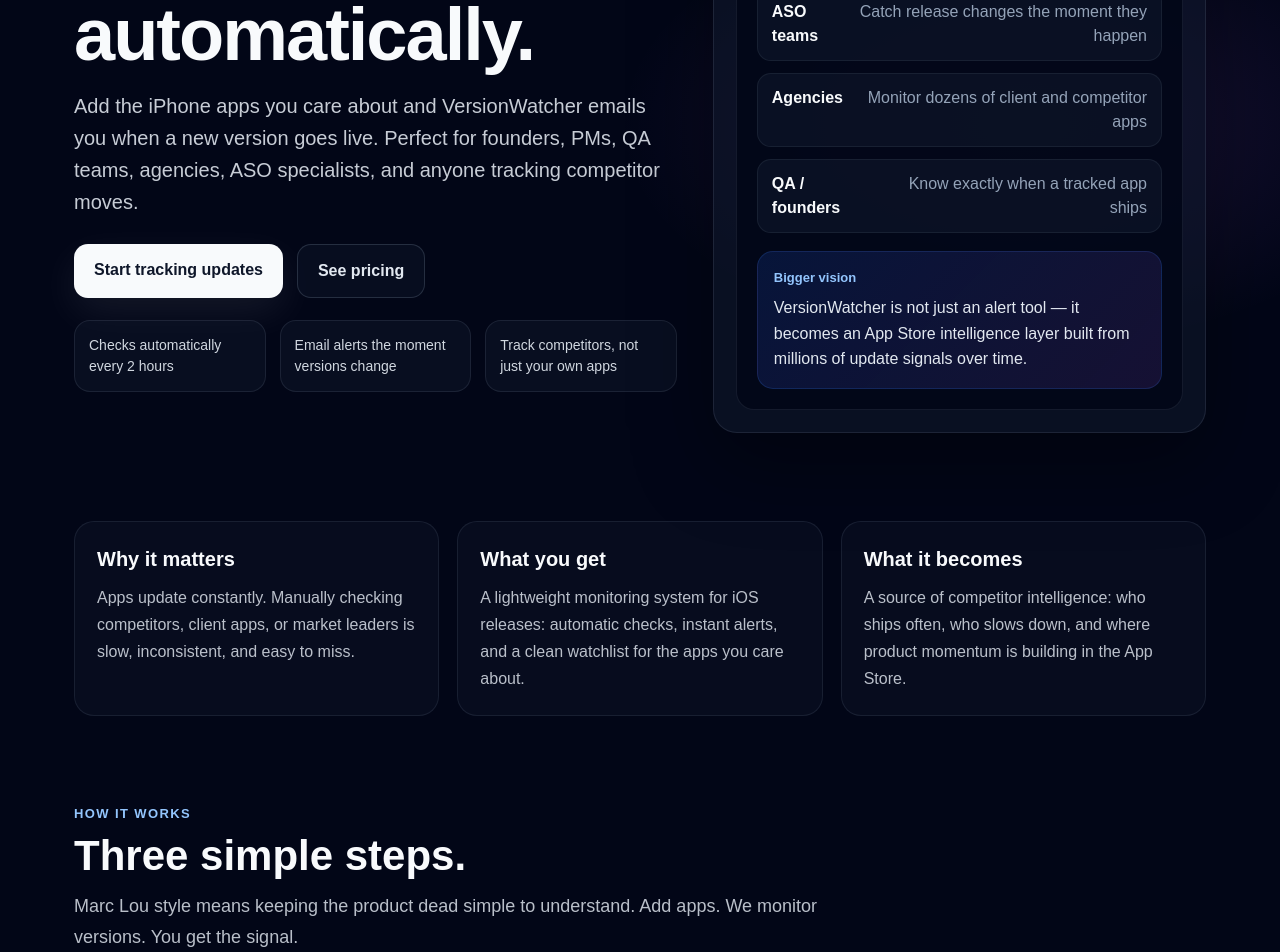
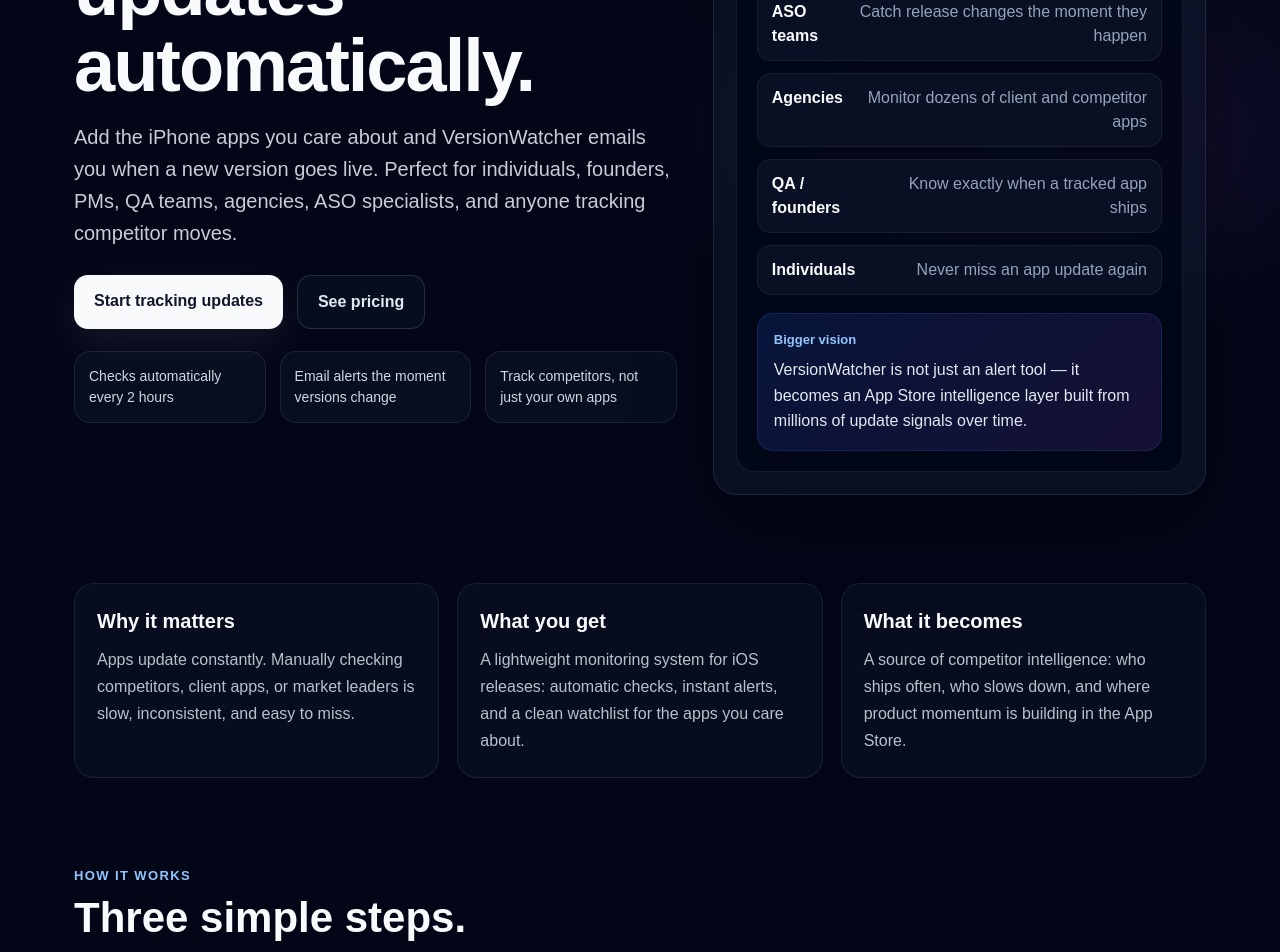
Before and after one commit to dasaa-ai/versionwatcher, a Next.js app: page / in a window 1280 px wide. Shown: the part 380-1332 px from the top of the page. Built offline with nearby package versions, Linux system fonts and the light colour scheme.

Commit message:
Add landing page homepage

```diff
--- a/app/page.tsx
+++ b/app/page.tsx
@@ -125,7 +125,7 @@
               }}
             >
               Add the iPhone apps you care about and VersionWatcher emails you
-              when a new version goes live. Perfect for founders, PMs, QA teams,
+              when a new version goes live. Perfect for individuals, founders, PMs, QA teams,
               agencies, ASO specialists, and anyone tracking competitor moves.
             </p>
 
@@ -250,6 +250,7 @@
                   ["ASO teams", "Catch release changes the moment they happen"],
                   ["Agencies", "Monitor dozens of client and competitor apps"],
                   ["QA / founders", "Know exactly when a tracked app ships"],
+                  ["Individuals", "Never miss an app update again"],
                 ].map(([title, desc]) => (
                   <div
                     key={title}
@@ -351,7 +352,6 @@
               Three simple steps.
             </h2>
             <p style={{ color: "rgba(226,232,240,.82)", fontSize: 18, lineHeight: 1.7 }}>
-              Marc Lou style means keeping the product dead simple to understand.
               Add apps. We monitor versions. You get the signal.
             </p>
           </div>
```
